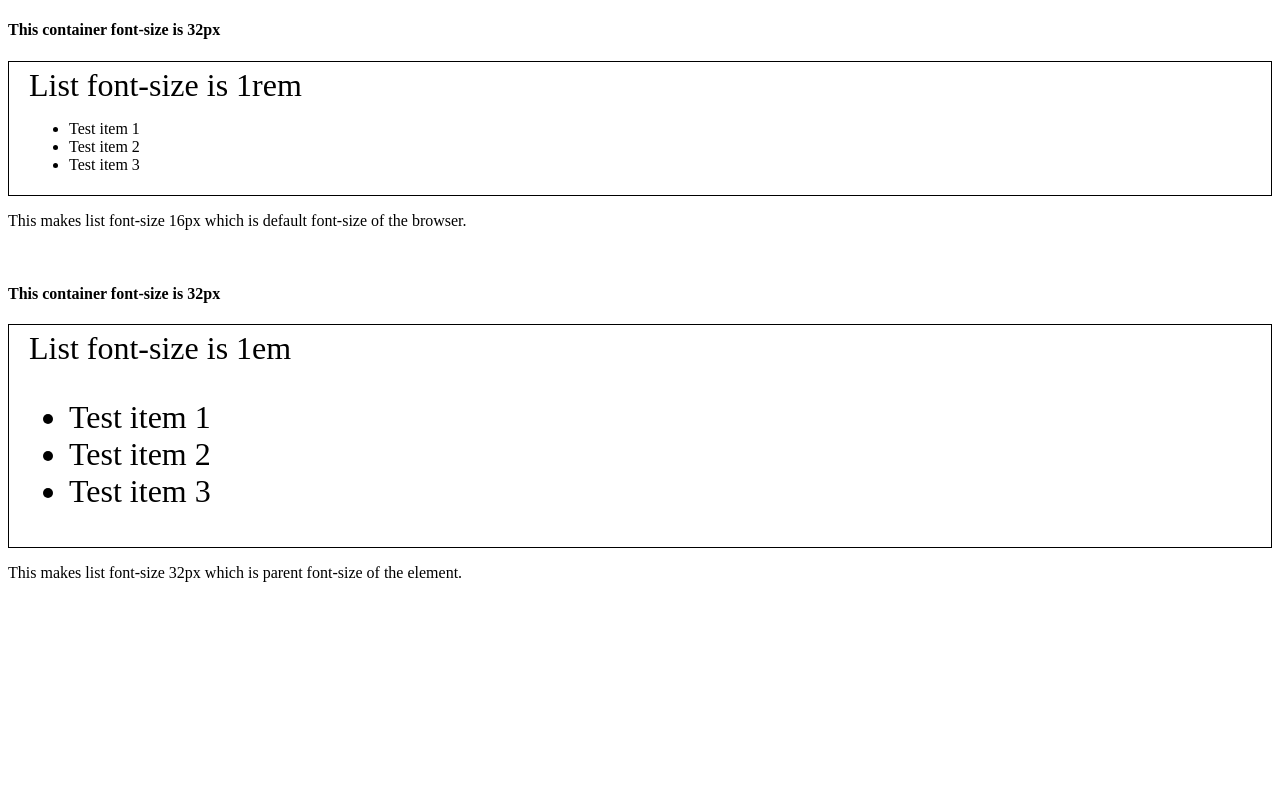
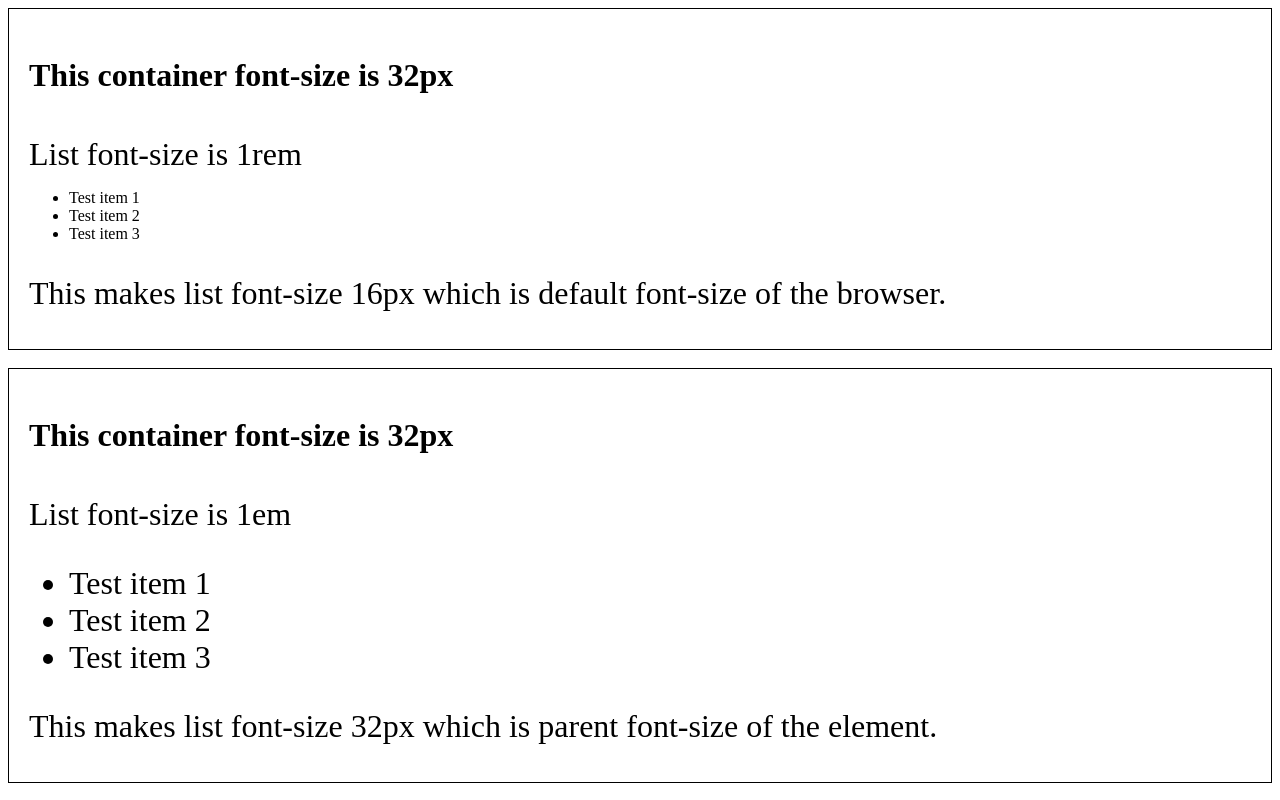
Before and after one commit to irynahorobets/css-units, a plain HTML site: page index.html in a window 1280 px wide. Drawn offline with Linux system fonts and the light colour scheme.

Commit message:
add comments

```diff
--- a/index.html
+++ b/index.html
@@ -5,32 +5,32 @@
     <link rel="stylesheet" type="text/css" href="style.css">
 </head>
 <body>
-    <h4> This container font-size is 32px</h4>
     <section class="container">
+        <h4> This container font-size is 32px</h4>
         <div>List font-size is 1rem</div>
         <ul class="list-rem">
             <li>Test item 1</li>
             <li>Test item 2</li>
             <li>Test item 3</li>
         </ul>
+        <p>
+            This makes list font-size 16px which is default font-size of the browser.
+        </p>
     </section>
-    <p>
-        This makes list font-size 16px which is default font-size of the browser.
-    </p>
 
     <br>
-    <h4> This container font-size is 32px</h4>
     <section class="container">
+        <h4> This container font-size is 32px</h4>
         <div>List font-size is 1em</div>
         <ul class="list">
             <li>Test item 1</li>
             <li>Test item 2</li>
             <li>Test item 3</li>
         </ul>
+        <p>
+            This makes list font-size 32px which is parent font-size of the element.
+        </p>
     </section>
-    <p>
-        This makes list font-size 32px which is parent font-size of the element.
-    </p>
     <script src="main.js"></script>
 </body>
 </html>
--- a/style.css
+++ b/style.css
@@ -1,13 +1,17 @@
+/* body {
+    font-size: 1.5em;
+} */
+
 .container {
-    font-size: 32px;
+    font-size: 32px; /* 2em */
     border: 1px solid #000;
     padding: 5px 20px;
+}
+
+ul.list-rem {
+    font-size: 1rem;
 }
 
 ul.list {
     font-size: 1em;
 }
-
-ul.list-rem {
-    font-size: 1rem;
-}
```
